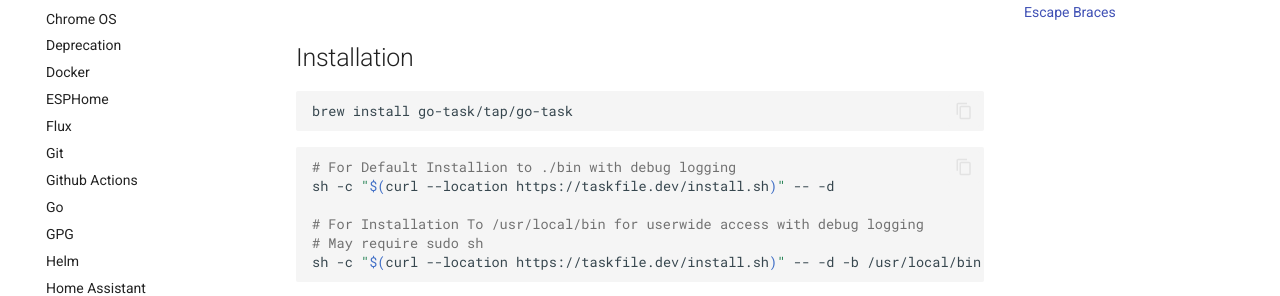
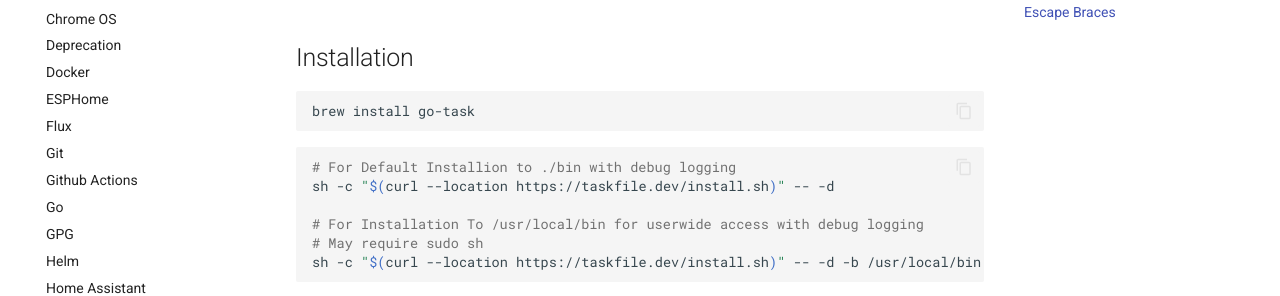
Before and after one commit to nicholaswilde/notes, an MkDocs documentation site: the page built from docs/task.md, in a window 1280 px wide and 1392 px high. Shown: the part 180-476 px from the top of the window. Built offline with MkDocs 1.6.1 and Material for MkDocs 9.7.7, drawn with Linux system fonts in a browser that asks for light colours; comment, search, counter and statistics services are not loaded.

Commit message:
Update task.md

````diff
--- a/docs/task.md
+++ b/docs/task.md
@@ -7,7 +7,7 @@
 ## Installation
 
 ```shell
-brew install go-task/tap/go-task
+brew install go-task
 ```
 
 ```shell
````
